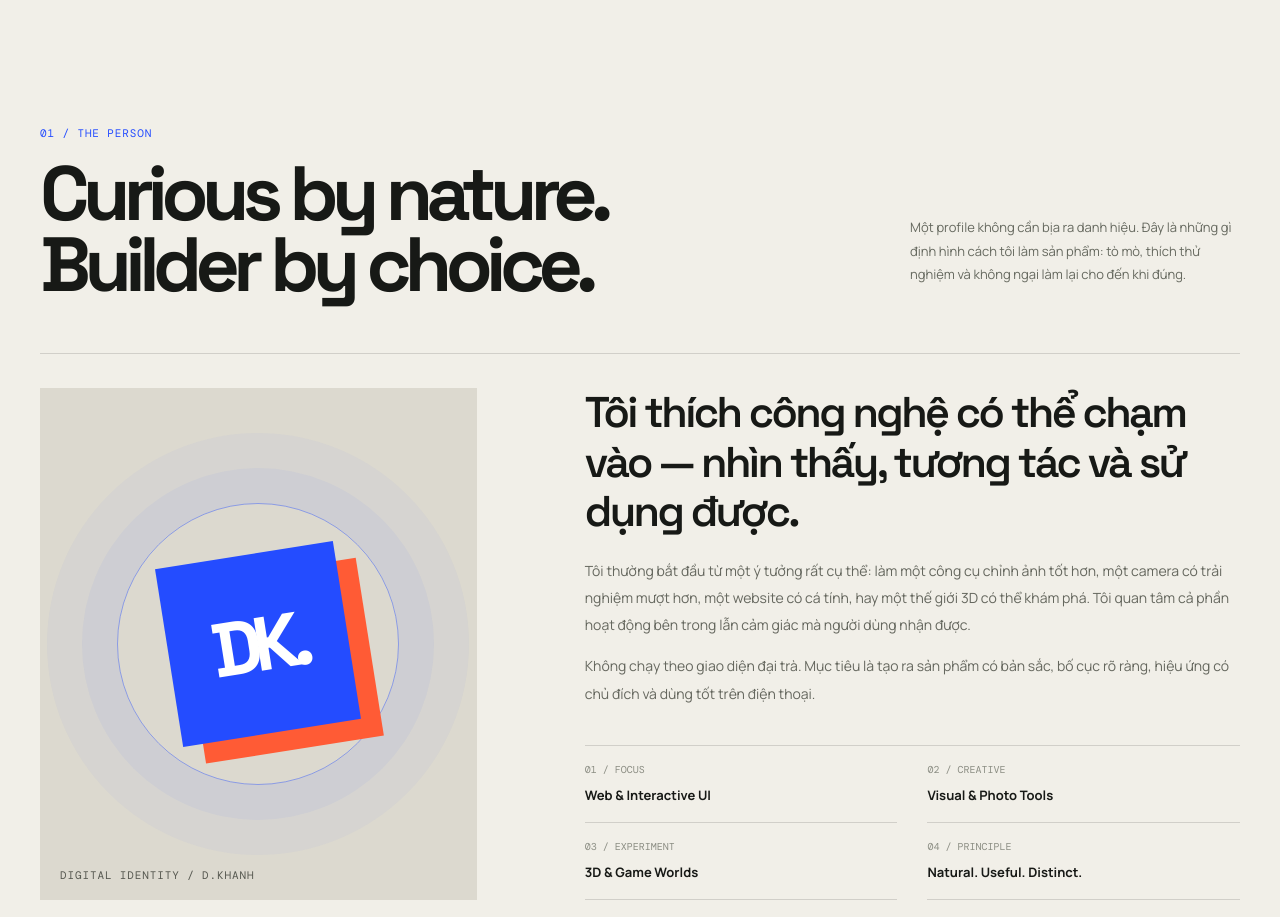
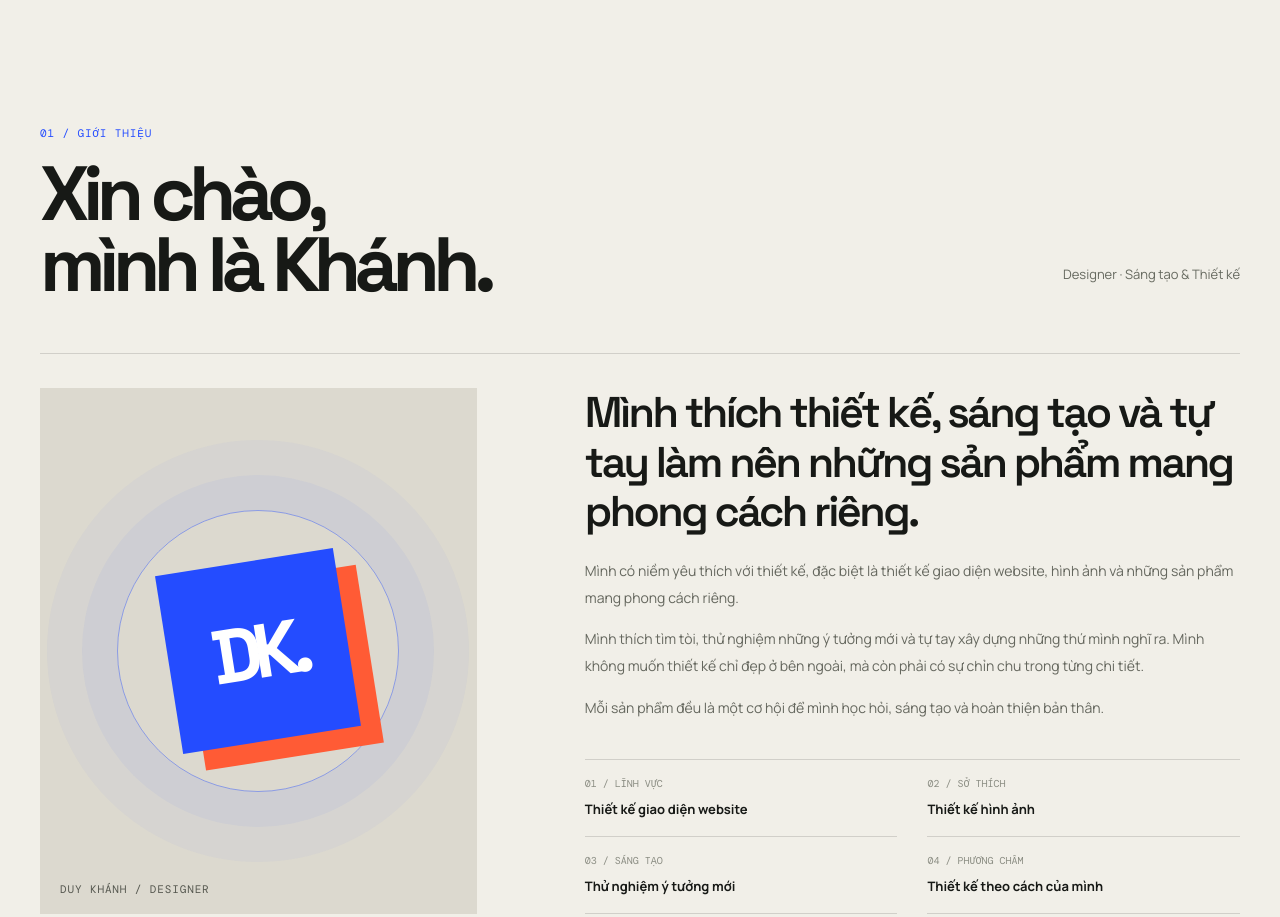
Before and after one commit to Khanhcute111/Duy-khanh, a plain HTML site: page DKhanhLinux/index.html in a window 1280 px wide. Shown: the part 920-1837 px from the top of the page. Drawn offline with nearby package versions, Linux system fonts and the light colour scheme; animation ran at ten frames a second.

Commit message:
Update DKhanhLinux profile introduction in Vietnamese

```diff
--- a/DKhanhLinux/index.html
+++ b/DKhanhLinux/index.html
@@ -25,8 +25,8 @@
 <section class="shell hero"><div class="hero-left"><div class="eyebrow mono">INDEPENDENT DIGITAL CREATOR · VIET NAM</div><h1>MAKE<br><span class="stroke">IT</span> <span class="blue">MOVE.</span></h1><p class="intro">Tôi là DK — một người thích biến ý tưởng thành sản phẩm số. Từ website, công cụ hình ảnh, camera đến những thế giới tương tác; tôi luôn muốn mọi thứ không chỉ chạy được, mà còn phải có chất riêng.</p><div class="hero-actions"><a class="btn" href="#work">KHÁM PHÁ DỰ ÁN <span>↗</span></a><a class="btn alt" href="#about">VỀ TÔI <span>↓</span></a></div><div class="hero-meta mono"><span><strong>01 / MINDSET</strong>MAKE IT REAL</span><span><strong>02 / INTEREST</strong>DESIGN × TECH</span><span><strong>03 / MODE</strong>ALWAYS BUILDING</span></div></div>
 <div class="scene" id="scene"><div class="scene-label one">REAL-TIME 3D / THREE.JS</div><div class="scene-label two">INTERACTIVE OBJECT — 001</div><div class="scene-index">DK</div></div><div class="scrollhint mono"><i></i> SCROLL TO EXPLORE</div></section>
 <div class="ticker"><div class="ticker-track"><span>IDEAS INTO INTERFACES <em>✳</em></span><span>BUILD / BREAK / IMPROVE <em>✳</em></span><span>DIGITAL EXPERIMENTS <em>✳</em></span><span>NO GENERIC TEMPLATES <em>✳</em></span><span>IDEAS INTO INTERFACES <em>✳</em></span><span>BUILD / BREAK / IMPROVE <em>✳</em></span><span>DIGITAL EXPERIMENTS <em>✳</em></span><span>NO GENERIC TEMPLATES <em>✳</em></span></div></div>
-<section class="shell section" id="about"><div class="section-head reveal"><div><div class="section-num mono">01 / THE PERSON</div><h2>Curious by nature.<br>Builder by choice.</h2></div><p class="section-note">Một profile không cần bịa ra danh hiệu. Đây là những gì định hình cách tôi làm sản phẩm: tò mò, thích thử nghiệm và không ngại làm lại cho đến khi đúng.</p></div>
-<div class="about-grid reveal"><div class="portrait-card"><div class="portrait-mark">DK.</div><div class="portrait-caption mono">DIGITAL IDENTITY / D.KHANH</div></div><div class="about-copy"><h3>Tôi thích công nghệ có thể chạm vào — nhìn thấy, tương tác và sử dụng được.</h3><p>Tôi thường bắt đầu từ một ý tưởng rất cụ thể: làm một công cụ chỉnh ảnh tốt hơn, một camera có trải nghiệm mượt hơn, một website có cá tính, hay một thế giới 3D có thể khám phá. Tôi quan tâm cả phần hoạt động bên trong lẫn cảm giác mà người dùng nhận được.</p><p>Không chạy theo giao diện đại trà. Mục tiêu là tạo ra sản phẩm có bản sắc, bố cục rõ ràng, hiệu ứng có chủ đích và dùng tốt trên điện thoại.</p><div class="facts"><div class="fact"><small>01 / FOCUS</small><strong>Web & Interactive UI</strong></div><div class="fact"><small>02 / CREATIVE</small><strong>Visual & Photo Tools</strong></div><div class="fact"><small>03 / EXPERIMENT</small><strong>3D & Game Worlds</strong></div><div class="fact"><small>04 / PRINCIPLE</small><strong>Natural. Useful. Distinct.</strong></div></div></div></div></section>
+<section class="shell section" id="about"><div class="section-head reveal"><div><div class="section-num mono">01 / GIỚI THIỆU</div><h2>Xin chào,<br>mình là Khánh.</h2></div><p class="section-note">Designer · Sáng tạo & Thiết kế</p></div>
+<div class="about-grid reveal"><div class="portrait-card"><div class="portrait-mark">DK.</div><div class="portrait-caption mono">DUY KHÁNH / DESIGNER</div></div><div class="about-copy"><h3>Mình thích thiết kế, sáng tạo và tự tay làm nên những sản phẩm mang phong cách riêng.</h3><p>Mình có niềm yêu thích với thiết kế, đặc biệt là thiết kế giao diện website, hình ảnh và những sản phẩm mang phong cách riêng.</p><p>Mình thích tìm tòi, thử nghiệm những ý tưởng mới và tự tay xây dựng những thứ mình nghĩ ra. Mình không muốn thiết kế chỉ đẹp ở bên ngoài, mà còn phải có sự chỉn chu trong từng chi tiết.</p><p>Mỗi sản phẩm đều là một cơ hội để mình học hỏi, sáng tạo và hoàn thiện bản thân.</p><div class="facts"><div class="fact"><small>01 / LĨNH VỰC</small><strong>Thiết kế giao diện website</strong></div><div class="fact"><small>02 / SỞ THÍCH</small><strong>Thiết kế hình ảnh</strong></div><div class="fact"><small>03 / SÁNG TẠO</small><strong>Thử nghiệm ý tưởng mới</strong></div><div class="fact"><small>04 / PHƯƠNG CHÂM</small><strong>Thiết kế theo cách của mình</strong></div></div></div></div></section>
 <section class="work" id="work"><div class="shell"><div class="section-head reveal"><div><div class="section-num mono">02 / SELECTED EXPERIMENTS</div><h2>Things I’m<br>bringing to life.</h2></div><p class="section-note">Một vài hướng sản phẩm và thử nghiệm đã được phát triển trong hệ sinh thái DK. Mỗi dự án là một bài toán khác nhau.</p></div>
 <div class="projects">
 <a class="project reveal" href="https://khanhcute111.github.io/Duy-khanh/" target="_blank" rel="noreferrer"><div class="project-top mono"><span>01 / WEB EXPERIENCE</span><span>OPEN ↗</span></div><div class="site-art project-art"></div><div><h3>DK Site</h3><p>Không gian web sáng tạo, tập trung vào trải nghiệm và công cụ hình ảnh.</p></div></a>
```
